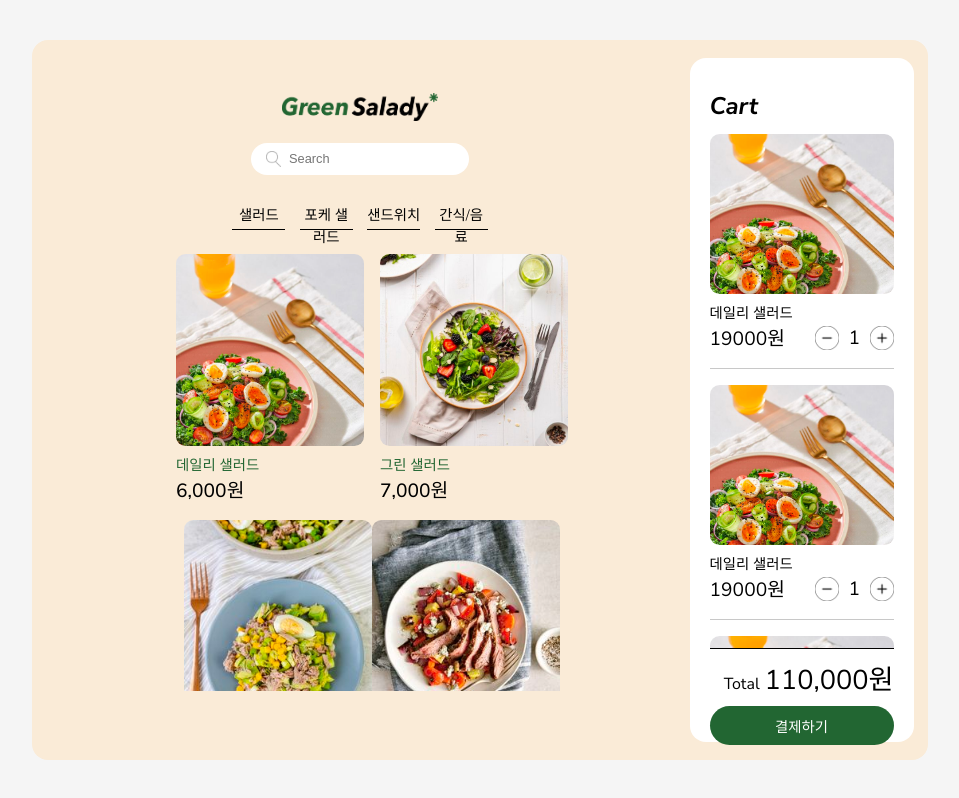
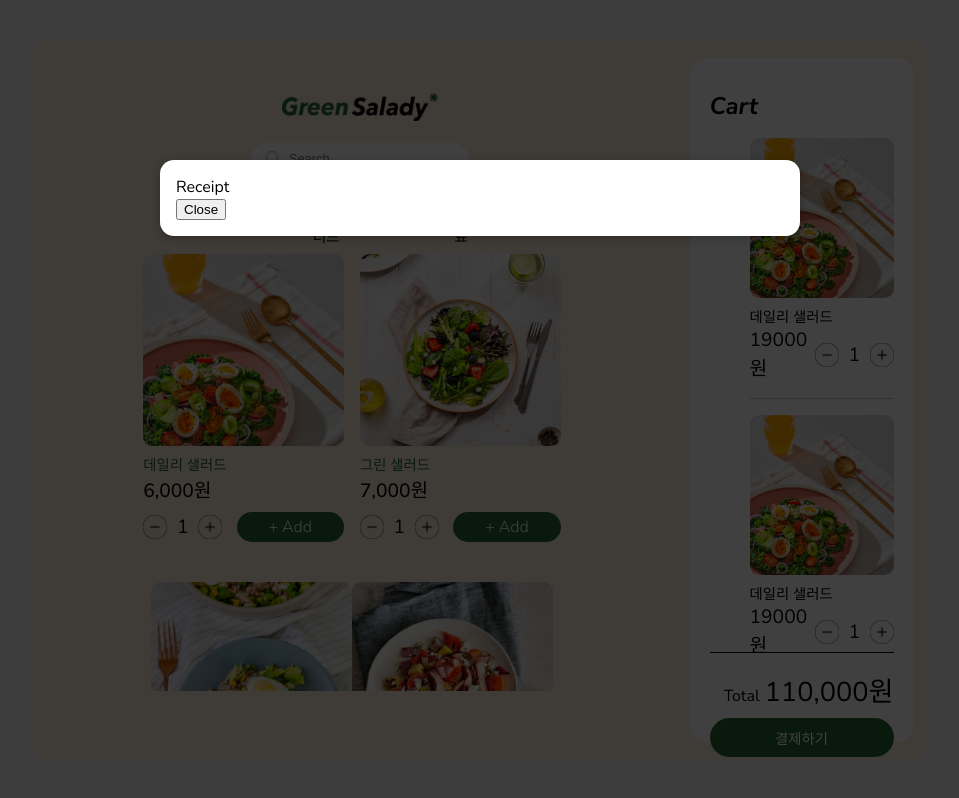
Before and after one commit to taegeun1111/green-salady, a React (Create React App) app: page / in a window 1280 px wide. Shown: the whole page, without its empty margins (160-1119 px from the left). Built offline with nearby package versions, Linux system fonts and the light colour scheme.

Commit message:
feat : Receipt Modal

```diff
--- a/public/index.html
+++ b/public/index.html
@@ -28,6 +28,7 @@
   </head>
   <body>
     <noscript>You need to enable JavaScript to run this app.</noscript>
+    <div id="overlays"></div>
     <div id="root"></div>
     <!--
       This HTML file is a template.
--- a/src/App.js
+++ b/src/App.js
@@ -2,11 +2,14 @@ import Food from "./components/Layout/Food";
 import Cart from "./components/Layout/Cart"
 import classes from "./App.module.css";
 import {Reset} from "styled-reset";
+import Receipt from "./components/Receipt/Receipt";
+
 function App() {
     return (
         <div className={classes.common}>
             <Food/>
             <Cart/>
+            <Receipt/>
         </div>
     );
 }
--- a/src/components/Cart/CartList.js
+++ b/src/components/Cart/CartList.js
@@ -7,8 +7,8 @@ import plus from "../../assets/plus.png";
 const CartList = () => {
     return (
         <>
-            <div className={classes.cart_list_wrapper}>
-                <div className={classes.cart_list}>
+            <ul className={classes.cart_list_wrapper}>
+                <li className={classes.cart_list}>
                     <img src={salad1} alt={'food-img'} className={classes.cart_img}/>
                     <div className={classes.cart_text_wrapper}>
                         <h1 className={classes.cart_title}>데일리 샐러드</h1>
@@ -21,9 +21,9 @@ const CartList = () => {
                             </div>
                         </section>
                     </div>
-                </div>
+                </li>
 
-                <div className={classes.cart_list}>
+                <li className={classes.cart_list}>
                     <img src={salad1} alt={'food-img'} className={classes.cart_img}/>
                     <div className={classes.cart_text_wrapper}>
                         <h1 className={classes.cart_title}>데일리 샐러드</h1>
@@ -36,9 +36,9 @@ const CartList = () => {
                             </div>
                         </section>
                     </div>
-                </div>
+                </li>
 
-                <div className={classes.cart_list}>
+                <li className={classes.cart_list}>
                     <img src={salad1} alt={'food-img'} className={classes.cart_img}/>
                     <div className={classes.cart_text_wrapper}>
                         <h1 className={classes.cart_title}>데일리 샐러드</h1>
@@ -51,8 +51,8 @@ const CartList = () => {
                             </div>
                         </section>
                     </div>
-                </div>
-            </div>
+                </li>
+            </ul>
             <section className={classes.final_price_wrapper}>
                 <h3 className={classes.final_price_title}>Total</h3>
                 <h3 className={classes.final_price}>110,000원</h3>
--- a/src/components/Foods/FoodList.js
+++ b/src/components/Foods/FoodList.js
@@ -9,66 +9,67 @@ import salad6 from '../../assets/salad_img/salad6.png';
 import salad7 from '../../assets/salad_img/salad7.png';
 import salad8 from '../../assets/salad_img/salad8.png';
 import salad9 from '../../assets/salad_img/salad9.png';
+import FoodListForm from "./FoodListForm";
 
 const FoodList = () => {
     const DUMMY_SALAD = [
         {
-            id : 's1',
+            id: 's1',
             img: salad1,
             name: '데일리 샐러드',
             price: 6000
         },
         {
-            id : 's2',
+            id: 's2',
             img: salad2,
             name: '그린 샐러드',
             price: 7000
         },
         {
-            id : 's3',
+            id: 's3',
             img: salad3,
             name: '아보카도 샐러드',
             price: 9000
         },
         {
-            id : 's4',
+            id: 's4',
             img: salad4,
             name: '그릴스테이크 샐러드',
             price: 5500
         },
         {
-            id : 's5',
+            id: 's5',
             img: salad5,
             name: '목살 스테이크 샐러드',
             price: 8000
         },
         {
-            id : 's6',
+            id: 's6',
             img: salad6,
             name: '당근라페 소시지 샐러드',
             price: 6000
         },
         {
-            id : 's7',
+            id: 's7',
             img: salad7,
             name: '머쉬룸 갈릭치킨 샐러드',
             price: 7000
         },
         {
-            id : 's8',
+            id: 's8',
             img: salad8,
             name: '롤치즈 메추리알 샐러드',
             price: 5500
         },
         {
-            id : 's9',
+            id: 's9',
             img: salad9,
             name: '치킨 샐러드',
             price: 8000
         }
     ]
 
-    const updatePrice =(price)=>{
+    const updatePrice = (price) => {
         const formatter = new Intl.NumberFormat('ko-KR');
         return formatter.format(price);
     }
@@ -80,7 +81,10 @@ const FoodList = () => {
                     <li className={classes.food_list} key={salad.id}>
                         <img src={salad.img} alt={'food-img'} className={classes.food_img}/>
                         <h1 className={classes.food_title}>{salad.name}</h1>
+                        <div>
                         <h2 className={classes.food_price}>{updatePrice(salad.price)}원</h2>
+                        <FoodListForm id={salad.id}/>
+                        </div>
                     </li>
                 ))}
             </ul>
--- a/src/components/Foods/FoodList.module.css
+++ b/src/components/Foods/FoodList.module.css
@@ -1,4 +1,5 @@
 .food_list_wrapper {
+    padding-left: 0;
     margin-top: 0.5em;
     width: 100%;
     height: 70%;
@@ -12,8 +13,8 @@
     flex-direction: column;
     width: 32%;
     margin-right: 1em;
-    margin-bottom: 1em;
-    cursor: pointer;
+    margin-bottom: 2.5em;
+    /*cursor: pointer;*/
 }
 .food_img{
     border-radius: 0.6em;
--- /dev/null
+++ b/src/components/Foods/FoodListForm.js
@@ -0,0 +1,13 @@
+import React from 'react';
+import classes from './FoodListForm.module.css'
+import Input from "../UI/Input";
+const FoodListForm = ({id}) => {
+    return (
+        <form className={classes.form}>
+            <Input id={id}/>
+            <button>+ Add</button>
+        </form>
+    );
+};
+
+export default FoodListForm;
--- /dev/null
+++ b/src/components/Foods/FoodListForm.module.css
@@ -0,0 +1,21 @@
+.form {
+    display: flex;
+    justify-content: space-between;
+    margin-top: 0.5em;
+}
+
+.form button {
+    font: inherit;
+    cursor: pointer;
+    background-color: #226632;
+    border: none;
+    color: white;
+    padding: 0.25rem 2rem;
+    border-radius: 20px;
+    font-weight: 300;
+}
+
+.form button:hover,
+.form button:active {
+    background-color: #174e24;
+}
--- /dev/null
+++ b/src/components/Receipt/Receipt.js
@@ -0,0 +1,13 @@
+import React from 'react';
+import Modal from "../UI/Modal";
+
+const Receipt = () => {
+    return (
+        <Modal>
+            <div>Receipt</div>
+            <button type={'button'}>Close</button>
+        </Modal>
+    );
+};
+
+export default Receipt;
--- /dev/null
+++ b/src/components/UI/Input.js
@@ -0,0 +1,20 @@
+import React from 'react';
+import classes from "./Input.module.css";
+import minus from "../../assets/minus.png";
+import plus from "../../assets/plus.png";
+
+const Input = ({id}) => {
+    return (
+        // <div className={classes.input}>
+        //     <label htmlFor={props.input.id}>{props.label}</label>
+        //     <input {...props.input}/>
+        // </div>
+        <div className={classes.cart_count} id={id}>
+            <img src={minus} alt={'minus'} className={classes.minus_icon}/>
+            <h3 className={classes.current_count}>1</h3>
+            <img src={plus} alt={'plus'} className={classes.plus_icon}/>
+        </div>
+    );
+};
+
+export default Input;
--- /dev/null
+++ b/src/components/UI/Input.module.css
@@ -0,0 +1,18 @@
+.cart_count{
+    display: flex;
+    align-items: center;
+}
+
+.current_count{
+    margin: 0;
+    font-weight: 400;
+    font-size: 1.2em;
+    padding: 0 0.5em;
+}
+
+.minus_icon,
+.plus_icon{
+    width: 1.5em;
+    height: 1.5em;
+    cursor: pointer;
+}
--- /dev/null
+++ b/src/components/UI/Modal.js
@@ -0,0 +1,29 @@
+import React from 'react';
+import classes from "./Modal.module.css";
+import ReactDOM from "react-dom";
+
+const Backdrop = (props) => {
+    return (<div className={classes.backdrop}/>)
+}
+
+const ModalOverlay = (props) => {
+    return (
+        <div className={classes.modal}>
+            <div className={classes.content}>{props.children}</div>
+        </div>
+    )
+}
+
+//index.html에 있는 overlays 가져오기
+const portalElement = document.getElementById('overlays');
+
+const Modal = (props) => {
+    return (
+        <>
+            {ReactDOM.createPortal(<Backdrop />,portalElement)}
+            {ReactDOM.createPortal(<ModalOverlay>{props.children}</ModalOverlay>,portalElement)}
+        </>
+    );
+};
+
+export default Modal;
--- /dev/null
+++ b/src/components/UI/Modal.module.css
@@ -0,0 +1,40 @@
+.backdrop {
+    position: fixed;
+    top: 0;
+    left: 0;
+    width: 100%;
+    height: 100vh;
+    z-index: 20;
+    background-color: rgba(0, 0, 0, 0.75);
+}
+
+.modal {
+    position: fixed;
+    top: 20vh;
+    left: 5%;
+    width: 90%;
+    background-color: white;
+    padding: 1rem;
+    border-radius: 14px;
+    box-shadow: 0 2px 8px rgba(0, 0, 0, 0.25);
+    z-index: 30;
+    animation: slide-down 300ms ease-out forwards;
+}
+
+@media (min-width: 768px) {
+    .modal {
+        width: 40rem;
+        left: calc(50% - 20rem);
+    }
+}
+
+@keyframes slide-down {
+    from {
+        opacity: 0;
+        transform: translateY(-3rem);
+    }
+    to {
+        opacity: 1;
+        transform: translateY(0);
+    }
+}
```
Also changed, not shown: 1 other file (tests, documents, lock files or other folders). Lines whose indentation alone changed are shown as unchanged.
